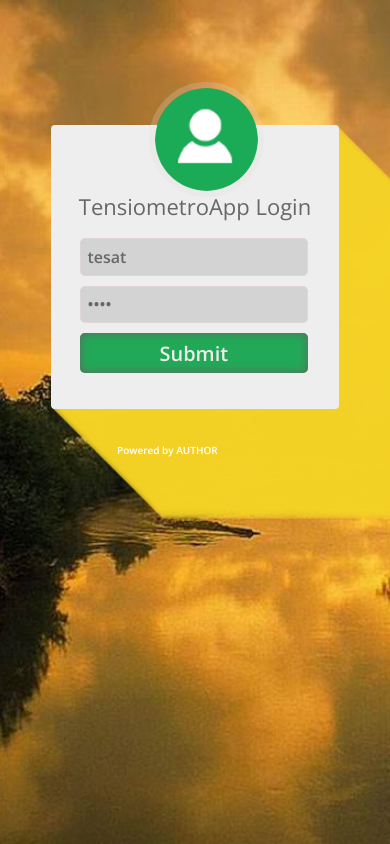
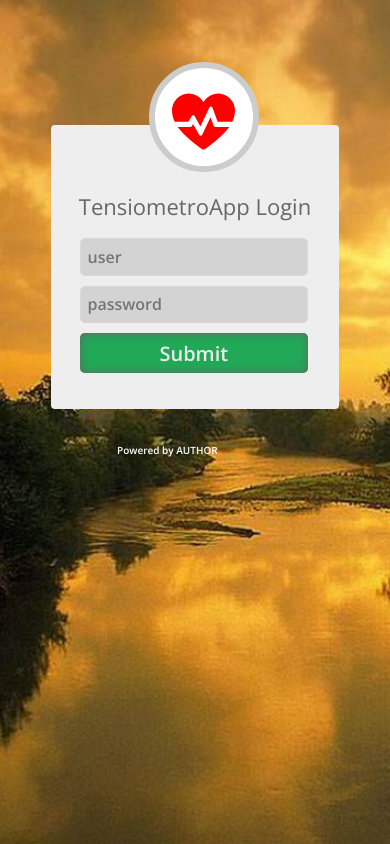
Before and after one commit to borjasalguero/tensiometro, a Node server app: page /login in a window 390 px wide. Run offline with Node 20, Linux system fonts and the light colour scheme; some libraries are stand-ins or nearby versions.

Commit message:
Login style.

```diff
--- a/server/static/style/login.css
+++ b/server/static/style/login.css
@@ -29,7 +29,8 @@ img{max-width:100%;}
 /*end reset*/
 /****-----start-body----****/
 body{
-  background:#F7DA55;
+  /*background:#F7DA55;*/
+  background: #009999;
   font-family: 'Open Sans', sans-serif;
 
 }
@@ -41,7 +42,7 @@ body{
   -webkit-border-radius: 0.4em;
   -o-border-radius: 0.4em;
   -moz-border-radius: 0.4em;
-  box-shadow: rgba(243, 208, 39, 0.33) 1px 1px,
+ /* box-shadow: rgba(243, 208, 39, 0.33) 1px 1px,
  rgba(243, 208, 39, 0.33) 2px 2px,
  rgba(243, 208, 39, 0.33) 3px 3px,
  rgba(243, 208, 39, 0.33) 4px 4px,
@@ -222,21 +223,26 @@ body{
  rgba(243, 208, 39, 0.33) 179px 179px,
  rgba(243, 208, 39, 0.33) 180px 180px,
  rgba(243, 208, 39, 0.33) 181px 181px,
- rgba(243, 208, 39, 0.33) 182px 182px
+ rgba(243, 208, 39, 0.33) 182px 182px*/
 }
 
 .head {
   position: absolute;
   top:-15%;
   left: 35%;
+  height: 120px;
+  width: 120px;
+  border-radius: 60px;
+  background-color: white;
+  background-image: url(images/login-user.svg);
+  background-size: 64%;
+  background-position: center 60%;
+  background-repeat: no-repeat;
+  box-sizing: border-box;
+  border: 6px solid #ccc;
+
 }
-.head img {
-  border-radius:50%;
-  -webkit-border-radius:50%;
-  -o-border-radius:50%;
-  -moz-border-radius:50%;
-  border:6px solid rgba(221, 218, 215, 0.23);
-}
+
 .main{
   position:relative;
 }
@@ -371,7 +377,7 @@ input[type="submit"]:hover{
   .login-form  {
     margin:8% auto 0;
     width:34%;
-  box-shadow: rgba(243, 208, 39, 0.33) 1px 1px,
+  /*box-shadow: rgba(243, 208, 39, 0.33) 1px 1px,
    rgba(243, 208, 39, 0.33) 2px 2px,
    rgba(243, 208, 39, 0.33) 3px 3px,
    rgba(243, 208, 39, 0.33) 4px 4px,
@@ -520,7 +526,7 @@ input[type="submit"]:hover{
    rgba(243, 208, 39, 0.33) 147px 147px,
    rgba(243, 208, 39, 0.33) 148px 148px,
    rgba(243, 208, 39, 0.33) 149px 149px,
-   rgba(243, 208, 39, 0.33) 150px 150px
+   rgba(243, 208, 39, 0.33) 150px 150px*/
   }
   .copy-right {
   left: 41%;
@@ -531,7 +537,7 @@ input[type="submit"]:hover{
 .login-form  {
     margin:12% auto 0;
     width:45%;
-  box-shadow: rgba(243, 208, 39, 0.33) 1px 1px,
+  /*box-shadow: rgba(243, 208, 39, 0.33) 1px 1px,
    rgba(243, 208, 39, 0.33) 2px 2px,
    rgba(243, 208, 39, 0.33) 3px 3px,
    rgba(243, 208, 39, 0.33) 4px 4px,
@@ -680,7 +686,7 @@ input[type="submit"]:hover{
    rgba(243, 208, 39, 0.33) 147px 147px,
    rgba(243, 208, 39, 0.33) 148px 148px,
    rgba(243, 208, 39, 0.33) 149px 149px,
-   rgba(243, 208, 39, 0.33) 150px 150px
+   rgba(243, 208, 39, 0.33) 150px 150px*/
   }
   .copy-right {
   left: 41%;
@@ -711,7 +717,7 @@ input[type="submit"]:hover{
   .login-form {
   margin: 32% auto 0;
   width: 74%;
-  box-shadow: rgba(243, 208, 39, 0.33) 1px 1px,
+  /*box-shadow: rgba(243, 208, 39, 0.33) 1px 1px,
    rgba(243, 208, 39, 0.33) 2px 2px,
    rgba(243, 208, 39, 0.33) 3px 3px,
    rgba(243, 208, 39, 0.33) 4px 4px,
@@ -820,7 +826,7 @@ input[type="submit"]:hover{
    rgba(243, 208, 39, 0.33) 107px 107px,
    rgba(243, 208, 39, 0.33) 108px 108px,
    rgba(243, 208, 39, 0.33) 109px 109px,
-   rgba(243, 208, 39, 0.33) 110px 110px
+   rgba(243, 208, 39, 0.33) 110px 110px*/
   }
   .copy-right {
   left:30%;
@@ -829,11 +835,12 @@ input[type="submit"]:hover{
   .main h1 {
   font-size: 22px;
   }
-  .head img {
-  width: 78%;
-  }
+
   .head {
-  top: -15%;
+    width: 110px;
+    height: 110px;
+    border-radius: 55px;
+  top: -22%;
   left: 34%;
   }
   input[type="text"], input[type="password"], input[type="submit"] {
@@ -845,7 +852,7 @@ input[type="submit"]:hover{
     margin:20% auto 0;
     width: 85%;
 
-  box-shadow: rgba(243, 208, 39, 0.33) 1px 1px,
+  /*box-shadow: rgba(243, 208, 39, 0.33) 1px 1px,
    rgba(243, 208, 39, 0.33) 2px 2px,
    rgba(243, 208, 39, 0.33) 3px 3px,
    rgba(243, 208, 39, 0.33) 4px 4px,
@@ -909,18 +916,18 @@ input[type="submit"]:hover{
    rgba(243, 208, 39, 0.33) 62px 62px,
    rgba(243, 208, 39, 0.33) 63px 63px,
    rgba(243, 208, 39, 0.33) 64px 64px,
-   rgba(243, 208, 39, 0.33) 65px 65px
+   rgba(243, 208, 39, 0.33) 65px 65px*/
   }
   .main h1 {
   padding-top: 20%;
   font-size: 20px;
   }
-  .head img {
-  width: 60%;
-  border: 5px solid rgba(221, 218, 215, 0.23);
-  }
+
   .head {
-  top: -15%;
+    width: 80px;
+    height: 80px;
+    border-radius: 40px;
+  top: -14%;
   left: 36%;
   }
   input[type="text"], input[type="password"],input[type="submit"] {
--- a/server/views/login.handlebars
+++ b/server/views/login.handlebars
@@ -22,11 +22,11 @@ License URL: http://creativecommons.org/licenses/by/3.0/
     <div class="login-form">
       <h1>{{appname}} Login</h1>
       <div class="head">
-          <img src="/style/images/login-user.png" alt=""/>
+        <!-- <img src="/style/images/login-user.png" alt=""/> -->
       </div>
       <form action="/login" method="post">
-        <input type="text" class="text" name="username" value="tesat">
-        <input type="password" name="password" value="test">
+        <input type="text" class="text" name="username" value="" required placeholder="user">
+        <input type="password" name="password" value="" required placeholder="password">
         <div class="submit">
           <input type="submit">
         </div>
```
Also changed, not shown: server/static/style/images/login-user.png, server/static/style/images/login-user.svg (added).
